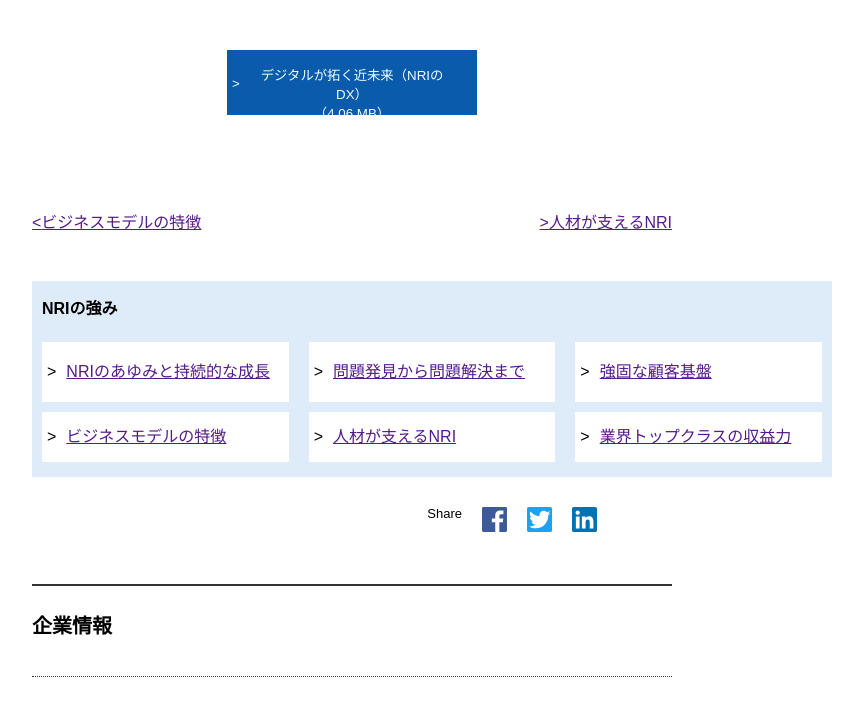
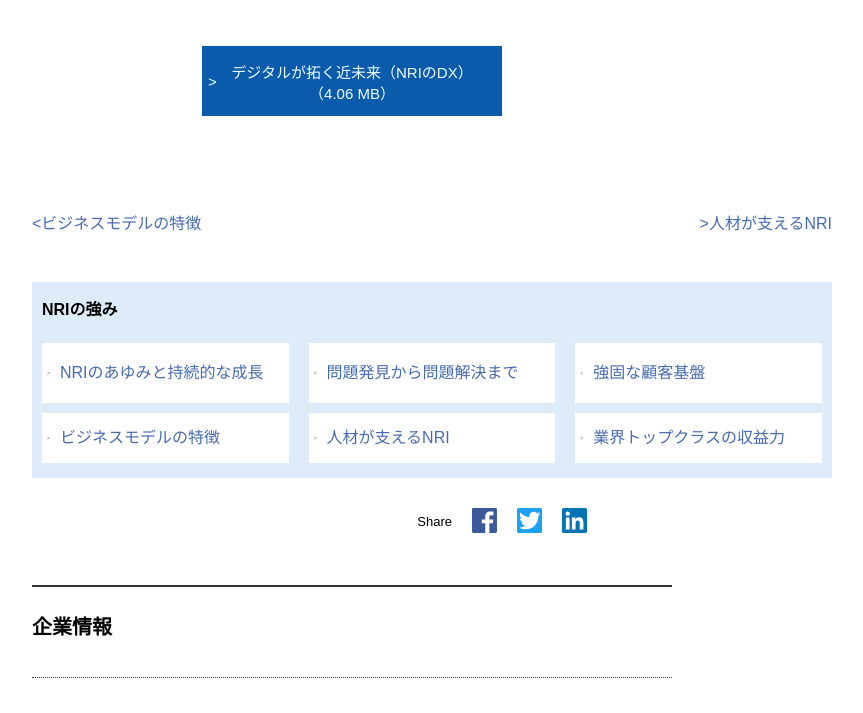
Before and after one commit to MunehiroMachida/task, a plain HTML site: page NRI-kadai/index.html in a window 1280 px wide. Shown: the part 1320-2033 px from the top of the page, without its empty margins (288-1151 px from the left). Drawn offline with Linux system fonts and the light colour scheme.

Commit message:
0405_微調整

```diff
--- a/NRI-kadai/css/style.css
+++ b/NRI-kadai/css/style.css
@@ -60,7 +60,7 @@
 
 .bread-box{
     margin:0 0 20px 50px;
-padding-top: 70px;
+padding-top: 65px;
 }
 
 
@@ -76,7 +76,7 @@
     color: #AEAEAE;
     display: flex;
     align-items: center;
-    font-size:11px;
+    font-size:12px;
 }
 
 
@@ -136,7 +136,8 @@
     font-size: 13px;
     display: flex;
     justify-content: flex-end;
-    margin:0 65px 50px 30px;
+    align-items: center;
+    margin:0 75px 50px 30px;
 }
 
 
@@ -196,14 +197,14 @@
 
 .btn{
     display: flex;
-    width: 250px;
-    height: 65px;
     margin-bottom: 100px;
-    margin: 0 auto 100px;
 }
 
 
 .btn button{
+    width: 300px;
+    height: 70px;
+    margin: 0 auto ;
     padding: 15px 20px;
     background-color: #0A5BAC;
     border: none;
@@ -211,6 +212,7 @@
     position: relative;
     color: azure;
     text-decoration: none;
+    font-size: 15px;
 }
 
 
@@ -226,11 +228,16 @@
 
 
 .page-link{
+    width: 800px;
     display: flex;
     justify-content: space-between;
-    margin-bottom: 50px;
+    margin:0 auto 50px;
+
 }
-
+.page-link a{
+    color: #486BAF;
+    text-decoration: none;
+}
 
 .page-link #page-link-1::before{
     content: "<";
@@ -248,7 +255,10 @@
     margin: 0 auto 30px;
     padding-bottom: 10px;
 }
-
+.main-contents-bottom a{
+    color: #486BAF;
+    text-decoration: none;
+}
 
 .main-contents-bottom h3{
     padding: 20px 10px;
@@ -297,7 +307,9 @@
 .main-contents-bottom-box2 p::before{
     padding-right: 10px;
     content: ">";
+    color: #706A69;
     text-align: left;
+    font-size: 5px;
 }
 
 
```
